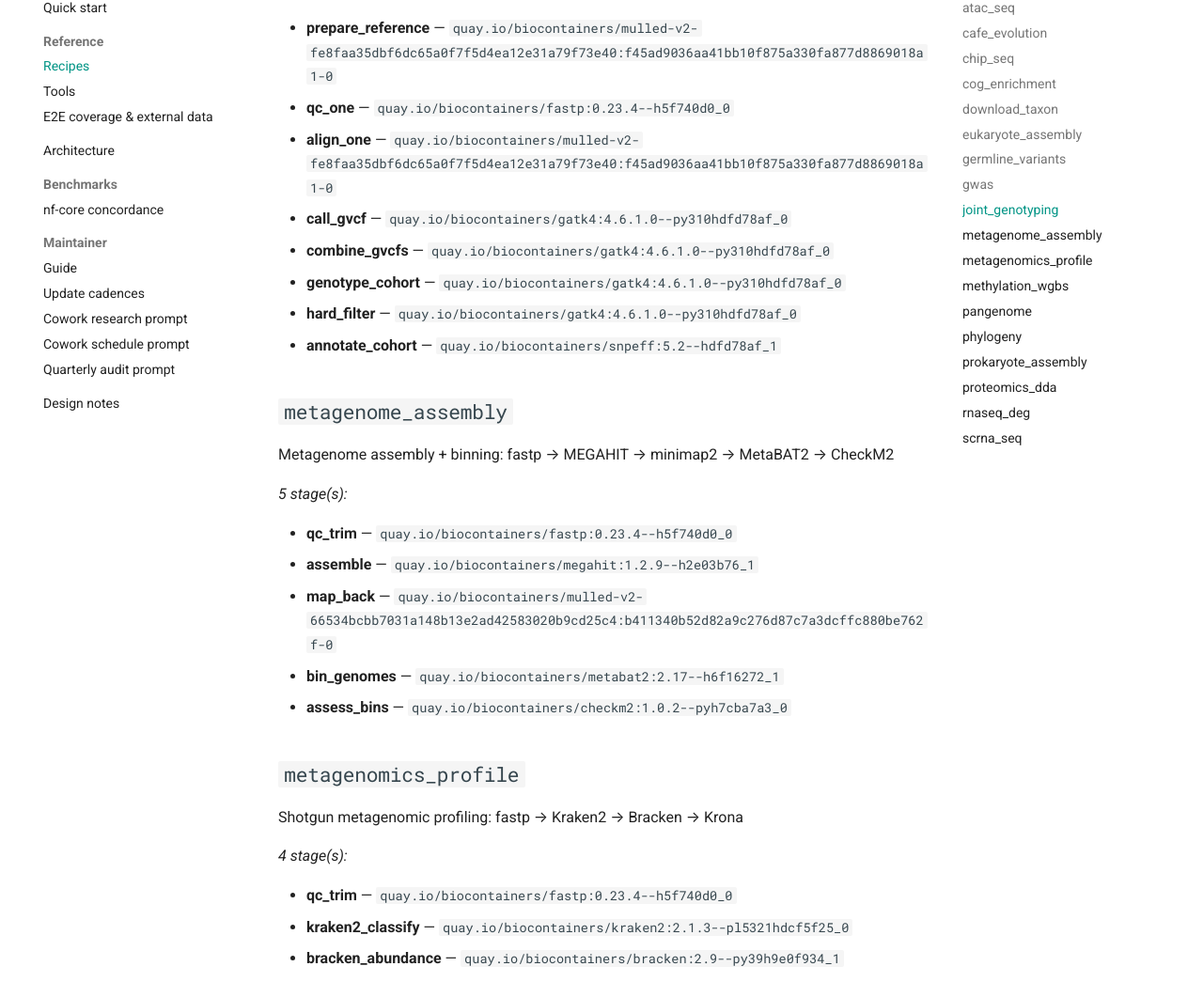
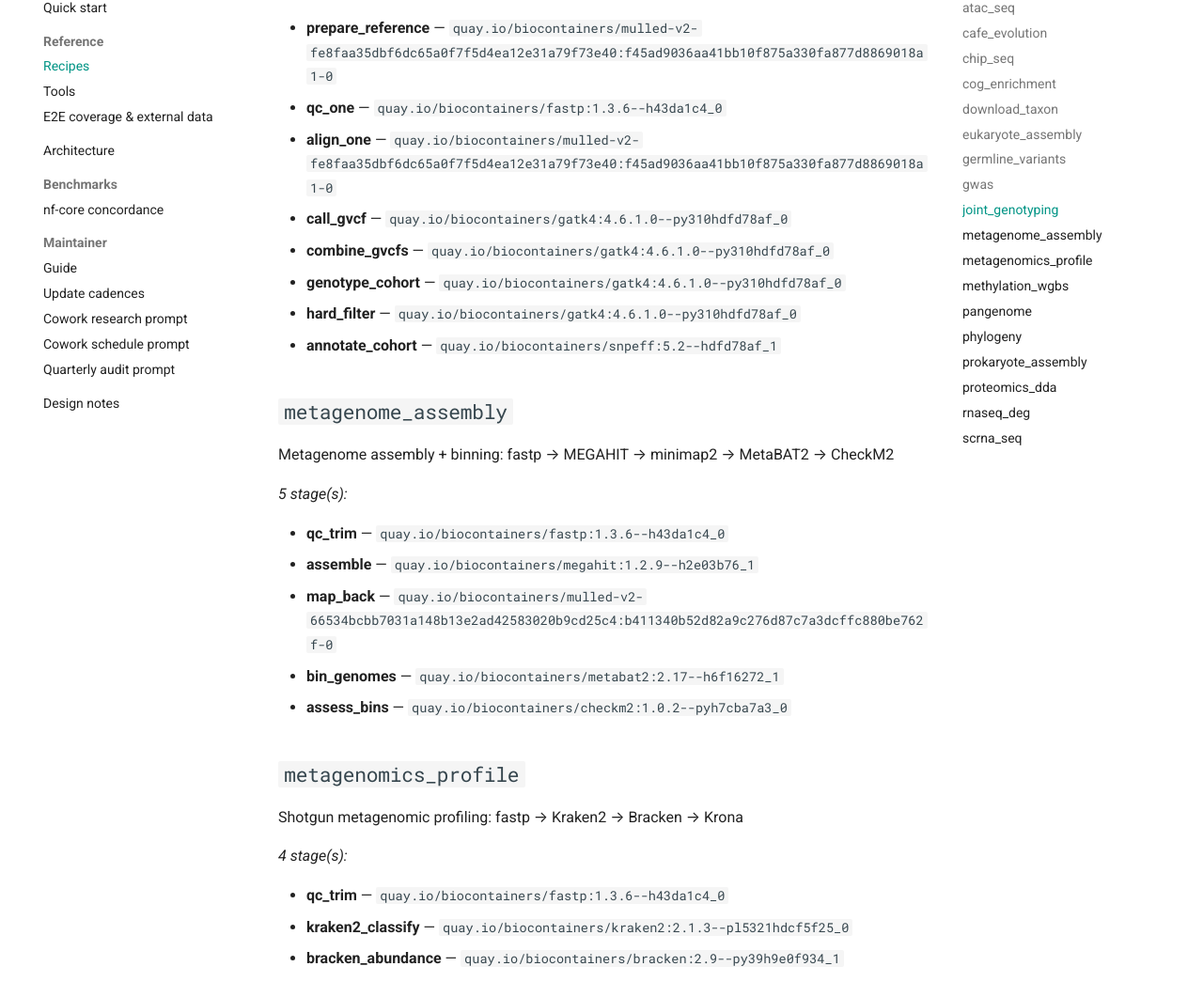
Before and after one commit to hope9901/bioflow, an MkDocs documentation site: the page built from docs/reference/recipes.md, in a window 1280 px wide and 1400 px high, scrolled down 2889 px. Shown: the part 154-1199 px from the top of the window at 94% size. Built offline with MkDocs 1.6.1 and Material for MkDocs 9.7.7, drawn with Linux system fonts in a browser that asks for light colours; comment, search, counter and statistics services are not loaded; some of the changed text lies outside the part shown.

Commit message:
feat(registry): adopt fastp 1.3.6 across the registry + all 6 recipes
Follow-through on the 2026-07 candidate review: fastp 0.23.4 -> 1.3.6 is a real
BioContainer and its CLI is unchanged, so adopt it properly.

- registry/tools/qc/fastp.yaml: version + image (1.3.6--h43da1c4_0) + true
  digest.
- The 6 recipes that pin fastp (prokaryote_assembly, metagenome_assembly,
  metagenomics_profile, rnaseq_deg, germline_variants, joint_genotyping) bumped
  in lockstep so the registry<->recipe image invariant holds; the real-data
  integration fixture too.
- Verified: fastp v1.3.6 runs the recipe's exact qc_trim command on real reads
  (clean FASTQs + fastp.json + fastp.html, exit 0).

693 unit tests pass; registry<->recipe alignment green; digest audit 110/110.

Co-Authored-By: Claude Fable 5 <noreply@anthropic.com>

```diff
--- a/docs/reference/recipes.md
+++ b/docs/reference/recipes.md
@@ -84,7 +84,7 @@ Germline variants: fastp → BWA → GATK → bcftools → SnpEff
 *6 stage(s):*
 
 - **prepare_reference** — `quay.io/biocontainers/mulled-v2-fe8faa35dbf6dc65a0f7f5d4ea12e31a79f73e40:f45ad9036aa41bb10f875a330fa877d8869018a1-0`
-- **qc_trim** — `quay.io/biocontainers/fastp:0.23.4--h5f740d0_0`
+- **qc_trim** — `quay.io/biocontainers/fastp:1.3.6--h43da1c4_0`
 - **align** — `quay.io/biocontainers/mulled-v2-fe8faa35dbf6dc65a0f7f5d4ea12e31a79f73e40:f45ad9036aa41bb10f875a330fa877d8869018a1-0`
 - **call_variants** — `quay.io/biocontainers/gatk4:4.6.1.0--py310hdfd78af_0`
 - **filter_variants** — `quay.io/biocontainers/bcftools:1.21--h8b25389_0`
@@ -105,7 +105,7 @@ Cohort joint genotyping (GATK best practice): per-sample GVCF → CombineGVCFs
 *8 stage(s):*
 
 - **prepare_reference** — `quay.io/biocontainers/mulled-v2-fe8faa35dbf6dc65a0f7f5d4ea12e31a79f73e40:f45ad9036aa41bb10f875a330fa877d8869018a1-0`
-- **qc_one** — `quay.io/biocontainers/fastp:0.23.4--h5f740d0_0`
+- **qc_one** — `quay.io/biocontainers/fastp:1.3.6--h43da1c4_0`
 - **align_one** — `quay.io/biocontainers/mulled-v2-fe8faa35dbf6dc65a0f7f5d4ea12e31a79f73e40:f45ad9036aa41bb10f875a330fa877d8869018a1-0`
 - **call_gvcf** — `quay.io/biocontainers/gatk4:4.6.1.0--py310hdfd78af_0`
 - **combine_gvcfs** — `quay.io/biocontainers/gatk4:4.6.1.0--py310hdfd78af_0`
@@ -119,7 +119,7 @@ Metagenome assembly + binning: fastp → MEGAHIT → minimap2 → MetaBAT2 → C
 
 *5 stage(s):*
 
-- **qc_trim** — `quay.io/biocontainers/fastp:0.23.4--h5f740d0_0`
+- **qc_trim** — `quay.io/biocontainers/fastp:1.3.6--h43da1c4_0`
 - **assemble** — `quay.io/biocontainers/megahit:1.2.9--h2e03b76_1`
 - **map_back** — `quay.io/biocontainers/mulled-v2-66534bcbb7031a148b13e2ad42583020b9cd25c4:b411340b52d82a9c276d87c7a3dcffc880be762f-0`
 - **bin_genomes** — `quay.io/biocontainers/metabat2:2.17--h6f16272_1`
@@ -131,7 +131,7 @@ Shotgun metagenomic profiling: fastp → Kraken2 → Bracken → Krona
 
 *4 stage(s):*
 
-- **qc_trim** — `quay.io/biocontainers/fastp:0.23.4--h5f740d0_0`
+- **qc_trim** — `quay.io/biocontainers/fastp:1.3.6--h43da1c4_0`
 - **kraken2_classify** — `quay.io/biocontainers/kraken2:2.1.3--pl5321hdcf5f25_0`
 - **bracken_abundance** — `quay.io/biocontainers/bracken:2.9--py39h9e0f934_1`
 - **krona_chart** — `staphb/krona:2.8.1`
@@ -171,7 +171,7 @@ Prokaryote short-read de novo assembly + Prokka annotation
 
 *6 stage(s):*
 
-- **qc_trim** — `quay.io/biocontainers/fastp:0.23.4--h5f740d0_0`
+- **qc_trim** — `quay.io/biocontainers/fastp:1.3.6--h43da1c4_0`
 - **assemble** — `staphb/spades:4.0.0`
 - **annotate** — `staphb/prokka:1.14.6`
 - **assembly_qc** — `staphb/quast:5.2.0`
@@ -195,7 +195,7 @@ RNA-seq DEG: fastp → Salmon → DESeq2 → GO enrichment + MultiQC
 *6 stage(s):*
 
 - **multiqc_report** — `quay.io/biocontainers/multiqc:1.25.1--pyhdfd78af_0`
-- **qc_one** — `quay.io/biocontainers/fastp:0.23.4--h5f740d0_0`
+- **qc_one** — `quay.io/biocontainers/fastp:1.3.6--h43da1c4_0`
 - **salmon_index** — `quay.io/biocontainers/salmon:1.10.3--h45fbf2d_5`
 - **salmon_quant** — `quay.io/biocontainers/salmon:1.10.3--h45fbf2d_5`
 - **deseq2_diff** — `quay.io/biocontainers/bioconductor-deseq2:1.50.2--r45ha27e39d_0`
```
Also changed, not shown: CHANGELOG.md (+6 -4 lines), docs/reference/tools.md (+1 -1 lines), 8 other files.
